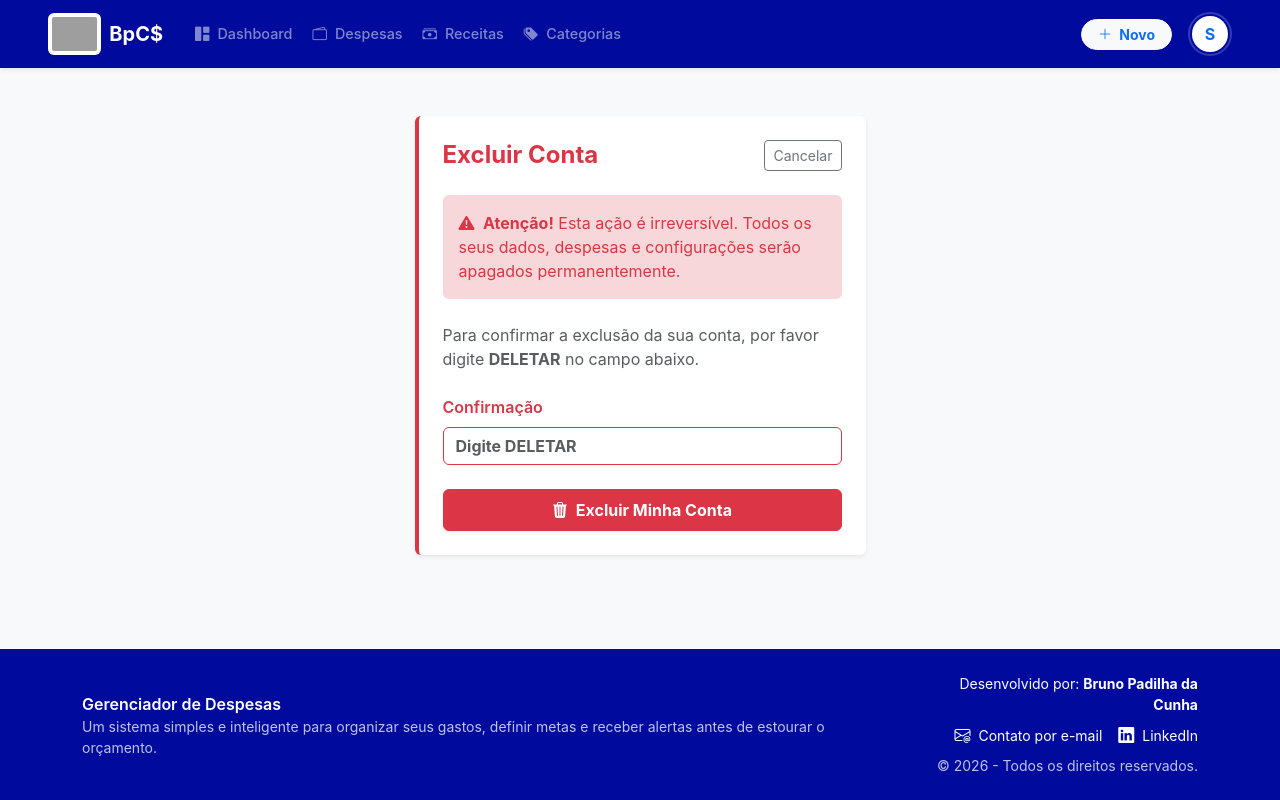
After one commit to uPadilhaa/financas, a Django app: page /conta/deletar/ in a window 1280 px wide. The commit adds this page. Run offline with Django 5.2, Linux system fonts and the light colour scheme; a user stored in the database is signed in; tables that the repository leaves empty hold one stand-in row (values such as "Sample post"); parts of the project's set-up code (start-up, migrations or seed data) failed here and were passed over; grey boxes are pictures that could not be loaded.

Commit message:
adicionado função para deletar conta

```diff
--- a/despesas/forms/configuracao.py
+++ b/despesas/forms/configuracao.py
@@ -47,3 +47,20 @@ class ConfiguracaoNotificacaoForm(forms.ModelForm):
             'alertas_email_ativos': forms.CheckboxInput(attrs={'class': 'form-check-input'}),
             'limiares_alerta': forms.TextInput(attrs={'class': 'form-control', 'placeholder': 'Ex: 80, 90, 100'}),
         }
+
+
+class DeleteAccountForm(forms.Form):
+    confirmacao = forms.CharField(
+        label="Confirmação",
+        required=True,
+        widget=forms.TextInput(attrs={
+            "class": "form-control border-danger text-danger fw-bold",
+            "placeholder": "Digite DELETAR"
+        })
+    )
+
+    def clean_confirmacao(self):
+        confirmacao = self.cleaned_data.get("confirmacao")
+        if confirmacao != "DELETAR":
+            raise forms.ValidationError("A confirmação está incorreta. Digite exatamente DELETAR.")
+        return confirmacao
--- a/despesas/urls.py
+++ b/despesas/urls.py
@@ -8,6 +8,7 @@ urlpatterns = [
     path("dashboard/", v.dashboard, name="dashboard"),
     path('notificacoes/', v.configurar_notificacoes, name='configurar_notificacoes'),
     path("configuracao/", v.configurar_financas, name="configurar_financas"),
+    path("conta/deletar/", v.deletar_conta, name="deletar_conta"),
     path("accounts/", include("allauth.urls")),
     path("despesas/", v.listar_despesa, name="listar_despesa"),
     path("despesas/criar/", v.criar_despesa, name="despesa_criar"),
--- a/despesas/views/__init__.py
+++ b/despesas/views/__init__.py
@@ -3,6 +3,6 @@ from .despesa import listar_despesa, criar_despesa, editar_despesa, deletar_desp
 from .categoria import listar_categorias, criar_categoria, editar_categoria, deletar_categoria
 from .receita import listar_receitas, criar_receita, editar_receita, deletar_receita
 from .nfe import importar_NFe
-from .configuracao import configurar_notificacoes, configurar_financas
+from .configuracao import configurar_notificacoes, configurar_financas, deletar_conta
 from .dashboard import dashboard
 from .onboarding import onboarding_renda, onboarding_notificacoes
--- a/despesas/views/configuracao.py
+++ b/despesas/views/configuracao.py
@@ -36,3 +36,22 @@ def configurar_notificacoes(request):
         return render(request, 'configuracao_notificacoes_modal.html', {'form': form})
 
     return render(request, 'configuracao_notificacoes.html', {'form': form})
+
+
+@login_required
+def deletar_conta(request):
+    if request.method == "POST":
+        from despesas.forms.configuracao import DeleteAccountForm
+        from django.contrib.auth import logout
+
+        form = DeleteAccountForm(request.POST)
+        if form.is_valid():
+            user = request.user
+            user.delete()
+            messages.success(request, "Sua conta foi excluída com sucesso.")
+            return redirect("home")
+    else:
+        from despesas.forms.configuracao import DeleteAccountForm
+        form = DeleteAccountForm()
+
+    return render(request, "deletar_conta.html", {"form": form})
--- a/templates/base.html
+++ b/templates/base.html
@@ -23,9 +23,7 @@
     <nav class="navbar navbar-expand-lg navbar-dark container-fluid px-lg-5 py-2">
 
       <a class="navbar-brand d-flex align-items-center gap-2 nav-delay me-4" href="/">
-        <img src="{% static 'img/logo.png' %}" alt="BpC$"
-             height="42"
-             class="bg-white rounded p-1 shadow-sm"
+        <img src="{% static 'img/logo.png' %}" alt="BpC$" height="42" class="bg-white rounded p-1 shadow-sm"
           style="width: auto; object-fit: contain;">
 
         <span class="fw-bold tracking-tight fs-5">BpC$</span>
@@ -62,12 +60,15 @@
 
         <div class="d-flex align-items-center ms-auto">
           <div class="dropdown me-3">
-                <button class="btn btn-sm btn-light fw-bold text-primary rounded-pill px-3 dropdown-toggle no-arrow" type="button" data-bs-toggle="dropdown">
+            <button class="btn btn-sm btn-light fw-bold text-primary rounded-pill px-3 dropdown-toggle no-arrow"
+              type="button" data-bs-toggle="dropdown">
               <i class="bi bi-plus-lg me-1"></i> Novo
             </button>
             <ul class="dropdown-menu dropdown-menu-end shadow-sm border-0 rounded-3 mt-2">
-                    <li><a class="dropdown-item py-2" href="{% url 'despesa_criar' %}"><i class="bi bi-cart-plus me-2 text-danger"></i>Nova Despesa</a></li>
-                    <li><a class="dropdown-item py-2" href="{% url 'receita_criar' %}"><i class="bi bi-cash-coin me-2 text-success"></i>Nova Receita</a></li>
+              <li><a class="dropdown-item py-2" href="{% url 'despesa_criar' %}"><i
+                    class="bi bi-cart-plus me-2 text-danger"></i>Nova Despesa</a></li>
+              <li><a class="dropdown-item py-2" href="{% url 'receita_criar' %}"><i
+                    class="bi bi-cash-coin me-2 text-success"></i>Nova Receita</a></li>
             </ul>
           </div>
 
@@ -77,7 +78,8 @@
               {% if accounts and accounts.0.extra_data.picture %}
               <img src="{{ accounts.0.extra_data.picture }}" alt="User" class="rounded-circle" width="36" height="36">
               {% else %}
-                            <div class="bg-white text-primary rounded-circle d-flex align-items-center justify-content-center fw-bold" style="width: 36px; height: 36px;">
+              <div class="bg-white text-primary rounded-circle d-flex align-items-center justify-content-center fw-bold"
+                style="width: 36px; height: 36px;">
                 {{ request.user.first_name|first|default:request.user.username|first|upper }}
               </div>
               {% endif %}
@@ -101,8 +103,15 @@
                   <i class="bi bi-sliders"></i> Ajustar Renda Fixa
                 </a>
               </li>
+              <li>
+                <a class="dropdown-item text-danger" href="{% url 'deletar_conta' %}">
+                  <i class="bi bi-trash3"></i> Excluir Conta
+                </a>
+              </li>
 
-                    <li><hr class="dropdown-divider my-2"></li>
+              <li>
+                <hr class="dropdown-divider my-2">
+              </li>
 
               <li>
                 <form action="{% url 'account_logout' %}" method="post" class="d-inline w-100">
@@ -155,4 +164,5 @@
   <script defer src="{% static 'js/loader.js' %}"></script>
   <script defer src="{% static 'js/navbar.js' %}"></script>
 </body>
+
 </html>
--- /dev/null
+++ b/templates/deletar_conta.html
@@ -0,0 +1,50 @@
+{% extends "base.html" %}
+{% load static %}
+
+{% block content %}
+<section class="py-5">
+    <div class="container">
+        <div class="row justify-content-center">
+            <div class="col-lg-5">
+                <div class="card border-0 shadow-sm border-danger border-start border-4">
+                    <div class="card-body p-4">
+                        <div class="d-flex justify-content-between align-items-center mb-4">
+                            <h4 class="fw-bold mb-0 text-danger">Excluir Conta</h4>
+                            <a href="{% url 'dashboard' %}" class="btn btn-sm btn-outline-secondary">Cancelar</a>
+                        </div>
+
+                        <div class="alert alert-danger border-0 bg-danger-subtle text-danger mb-4">
+                            <i class="bi bi-exclamation-triangle-fill me-1"></i>
+                            <strong>Atenção!</strong> Esta ação é irreversível. Todos os seus dados, despesas e
+                            configurações serão apagados permanentemente.
+                        </div>
+
+                        <p class="text-muted mb-4">
+                            Para confirmar a exclusão da sua conta, por favor digite <strong>DELETAR</strong> no campo
+                            abaixo.
+                        </p>
+
+                        <form method="post" novalidate>
+                            {% csrf_token %}
+
+                            <div class="mb-4">
+                                <label class="form-label fw-semibold text-danger">Confirmação</label>
+                                {{ form.confirmacao }}
+                                {% if form.confirmacao.errors %}
+                                <div class="invalid-feedback d-block">{{ form.confirmacao.errors.0 }}</div>
+                                {% endif %}
+                            </div>
+
+                            <div class="d-grid">
+                                <button class="btn btn-danger py-2 fw-bold shadow-sm" type="submit">
+                                    <i class="bi bi-trash3-fill me-1"></i> Excluir Minha Conta
+                                </button>
+                            </div>
+                        </form>
+                    </div>
+                </div>
+            </div>
+        </div>
+    </div>
+</section>
+{% endblock %}
```
Lines whose indentation alone changed are shown as unchanged.
